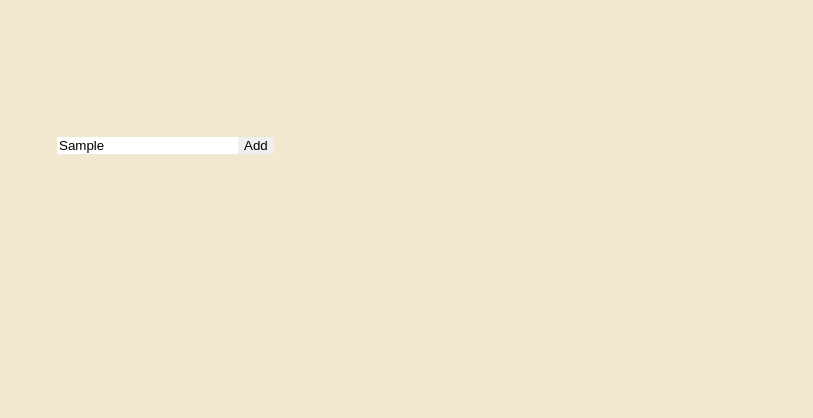
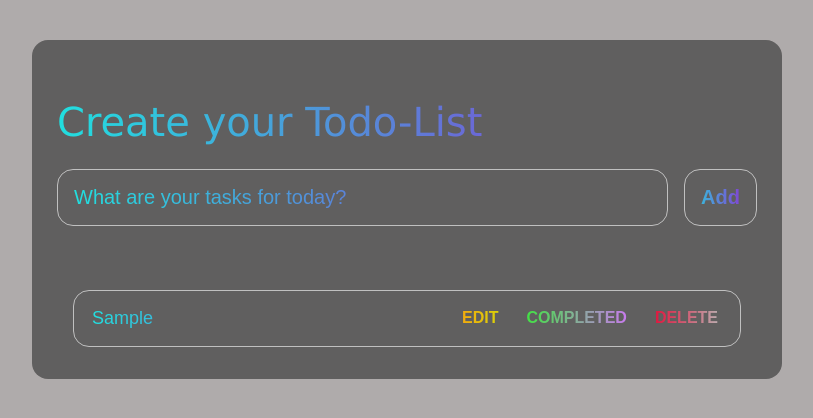
Before and after one commit to Sage316/To-Do-App-JS, a plain HTML site: page index.html in a window 1280 px wide. Both pictures are taken after typing "Sample" into the empty fields and a click on the input "Add". Shown: the whole page, without its empty margins (233-1046 px from the left). Drawn offline with Linux system fonts and the light colour scheme.

Commit message:
todo list

```diff
--- a/main.css
+++ b/main.css
@@ -2,7 +2,7 @@ body{
     display: flex;
     flex-direction: column;
     min-height: 100%;
-    background-color: #f2e8cf;
+    background-color: rgb(175, 171, 171);
     font-family: 'Lucida Sans', 'Lucida Sans Regular', 'Lucida Grande', 'Lucida Sans Unicode', 'Geneva', Verdana, sans-serif;
 }
 
@@ -12,11 +12,16 @@ header{
     width: 100%;
     margin: 0 auto;
 }
+/* .task {
+    background-color: blueviolet;
+} */
 header h1{
     font-size: 40px;
     font-weight: 400;
-    color: #f2e8cf;
     margin-bottom: 24px;
+    background-image: linear-gradient(to right, rgb(33, 223, 223), rgba(179, 0, 255, 0.71));
+    -webkit-background-clip: text;
+	-webkit-text-fill-color: transparent;
 }
 #task-form{
     display: flex;
@@ -29,3 +34,139 @@ input,button{
     outline: none;
     background-color: none;
 }
+
+#task-input{
+    flex: 1 ;
+    background-color:rgb(96, 95, 95);
+    padding: 16px;
+    border: 1px solid silver;
+    border-radius: 16px;
+    margin-right: 16px;
+    color: lightblue;
+    font-size: 20px;
+    align-content: center;
+}
+#task-input::placeholder{
+    /* color: lightblue; */
+    background-image: linear-gradient(to right, rgb(33, 223, 223), rgba(179, 0, 255, 0.71));
+    -webkit-background-clip: text;
+	-webkit-text-fill-color: transparent;
+}
+#task-submit{
+    /* color: lightblue; */
+    font-size: 20px;
+    font-weight: 700;
+    cursor: pointer;
+    transition: 0.4s;
+    border: 1px solid silver;
+    border-radius: 16px;
+    padding: 16px;
+    background-color: rgb(96, 95, 95);
+    background-image: linear-gradient(to right, rgb(33, 223, 223), rgba(179, 0, 255, 0.71));
+    -webkit-background-clip: text;
+	-webkit-text-fill-color: transparent;
+}
+
+#task-submit:hover{
+    opacity: 0.8;
+}
+
+#task-submit:active{
+    opacity: 0.6;
+}
+.container{
+    background-color:rgb(96, 95, 95);
+    max-width: 750px;
+    width: 100%;
+    margin: 32px auto;
+    border-radius: 16px;
+}
+main{
+    flex: 1 ;
+    max-width: 700px;
+    width: 100%;
+    margin: 0 auto;
+}
+
+.task-list{
+    padding: 16px;
+}
+
+
+#tasks .task{
+    display: flex;
+    justify-content: space-between;
+    background-color:rgb(96, 95, 95);
+    border: 1px solid silver;
+    padding: 16px;
+    border-radius: 16px;
+    margin-bottom: 16px;
+    margin-top: 16px;
+}
+
+#tasks .task .content{
+    flex: 1
+}
+
+#tasks .task .content .text{
+    /* color: #f2e8cf; */
+
+    background-color:rgb(96, 95, 95);
+    font-size: 18px;
+    width: 100%;
+    display: block;
+    transition: 0.4s;
+    background-image: linear-gradient(to right, rgb(33, 223, 223), rgba(179, 0, 255, 0.71));
+    -webkit-background-clip: text;
+	-webkit-text-fill-color: transparent;
+}
+#tasks .task .content .text:not(:read-only){
+    color:  #00c78a;
+}
+#tasks .task .actions{
+    display: flex;
+    margin: 0 -8px;
+}
+
+.task .actions button{
+    cursor: pointer;
+    font-size: 16px;
+    font-weight: 800;
+    margin: 0 8px;
+    text-transform: uppercase;
+    transition: 0.4s;
+
+}
+.task .actions button:hover{
+    opacity: 0.8;
+}
+
+.task .actions button:active{
+    opacity: 0.6;
+}
+.task .actions .Edit{
+    /* color:  #00c78a; */
+    background-image: linear-gradient(to right, rgb(245, 164, 15), rgb(216, 216, 7));
+    -webkit-background-clip: text;
+	-webkit-text-fill-color: transparent;
+
+}
+.task .actions .Delete{
+    /* color: crimson; */
+    background-image: linear-gradient(to right, rgb(228, 8, 52), rgb(186, 184, 184));
+    -webkit-background-clip: text;
+	-webkit-text-fill-color: transparent;
+
+
+}
+.task .actions .Completed{
+    /* color: #ff9c27; */
+    background-image: linear-gradient(to right, rgb(58, 232, 58), rgba(179, 0, 255, 0.514));
+    -webkit-background-clip: text;
+	-webkit-text-fill-color: transparent;
+
+}
+
+.strike {
+    text-decoration: line-through;
+}
--- a/main.js
+++ b/main.js
@@ -1,37 +1,89 @@
-window.addEventListener('load', ()=>{
-    const form= document.querySelector("#task-form");
-    const input= document.querySelector("#task-input");
-    const list= document.querySelector("#tasks");
+window.addEventListener('load', () => {
+    const form = document.querySelector("#task-form");
+    const input = document.querySelector("#task-input");
+    const list = document.querySelector("#tasks");
 
+        // empty array for the new data added
+        var all = [];
 
-    form.addEventListener('submit', (e)=>{
+        // event listener on submit
+        form.addEventListener('submit', (e) => {
         e.preventDefault();
 
+        // assign input value to variable
         const task = input.value;
         if (!task) {
             return;
         }
+        // addig new items to array
+        var a = task.toLowerCase()
+        all.push(a)
+        console.log(all)
+
+        console.log(all.sort());
+
+
+
 
         const task_div = document.createElement("div");
         task_div.classList.add("task");
         list.appendChild(task_div);
 
 
-        task_edit_botton.addEventListener('click', ()=>{
 
-            if (task_edit_botton.innerText.toLowerCase() =="edit") {
-                    task_input.removeAttribute("readonly");
-                    task_input.focus();
-                    task_edit_botton.innerText = "Save";
-                    task_input.style.textDecoration="none"
-            }else{
+        const task_content_div = document.createElement("div");
+        task_content_div.classList.add("content");
+        task_div.appendChild(task_content_div);
+
+
+        const task_input = document.createElement("input");
+        task_input.classList.add("text");
+        task_input.type = "text";
+        task_input.value = task;
+        task_input.setAttribute("readonly", "readonly");
+        task_content_div.appendChild(task_input);
+
+
+
+        const task_actions_div = document.createElement("div");
+        task_actions_div.classList.add("actions");
+        task_div.appendChild(task_actions_div);
+
+
+        const task_edit_botton = document.createElement("button");
+        task_edit_botton.classList.add("Edit");
+        task_edit_botton.innerHTML = "Edit";
+
+        const task_delete_button = document.createElement("button");
+        task_delete_button.classList.add("Delete");
+        task_delete_button.innerHTML = "Delete";
+
+        const task_completed_button = document.createElement("button");
+        task_completed_button.classList.add("Completed");
+        task_completed_button.innerHTML = "Completed";
+
+        task_actions_div.appendChild(task_edit_botton);
+        task_actions_div.appendChild(task_completed_button);
+        task_actions_div.appendChild(task_delete_button);
+
+
+        task.value = localStorage.getItem("notes")
+
+        task_edit_botton.addEventListener('click', () => {
+
+            if (task_edit_botton.innerText.toLowerCase() == "edit") {
+                task_input.removeAttribute("readonly");
+                task_input.focus();
+                task_edit_botton.innerText = "Save";
+                task_input.style.textDecoration = "none"
+            } else {
                 task_input.setAttribute("readonly", "readonly");
-                task_edit_botton.innerText ="Edit";
+                task_edit_botton.innerText = "Edit";
 
             }
         });
 
-        task_delete_button.addEventListener('click', ()=>{
+        task_delete_button.addEventListener('click', () => {
             if (confirm("Are you sure you want to delete this task?")) {
                 list.removeChild(task_div);
 
@@ -39,16 +91,17 @@ window.addEventListener('load', ()=>{
             }
         })
 
-        task_completed_button.addEventListener('click', ()=>{
+        task_completed_button.addEventListener('click', () => {
 
-                task_input.style.textDecoration="line-through";
-                task_input.setAttribute("readonly", "readonly");
+            task_input.style.textDecoration = "line-through";
+            task_input.setAttribute("readonly", "readonly");
 
         })
 
 
         input.value = "";
 
+    });
 
-    });
+
 });
```
